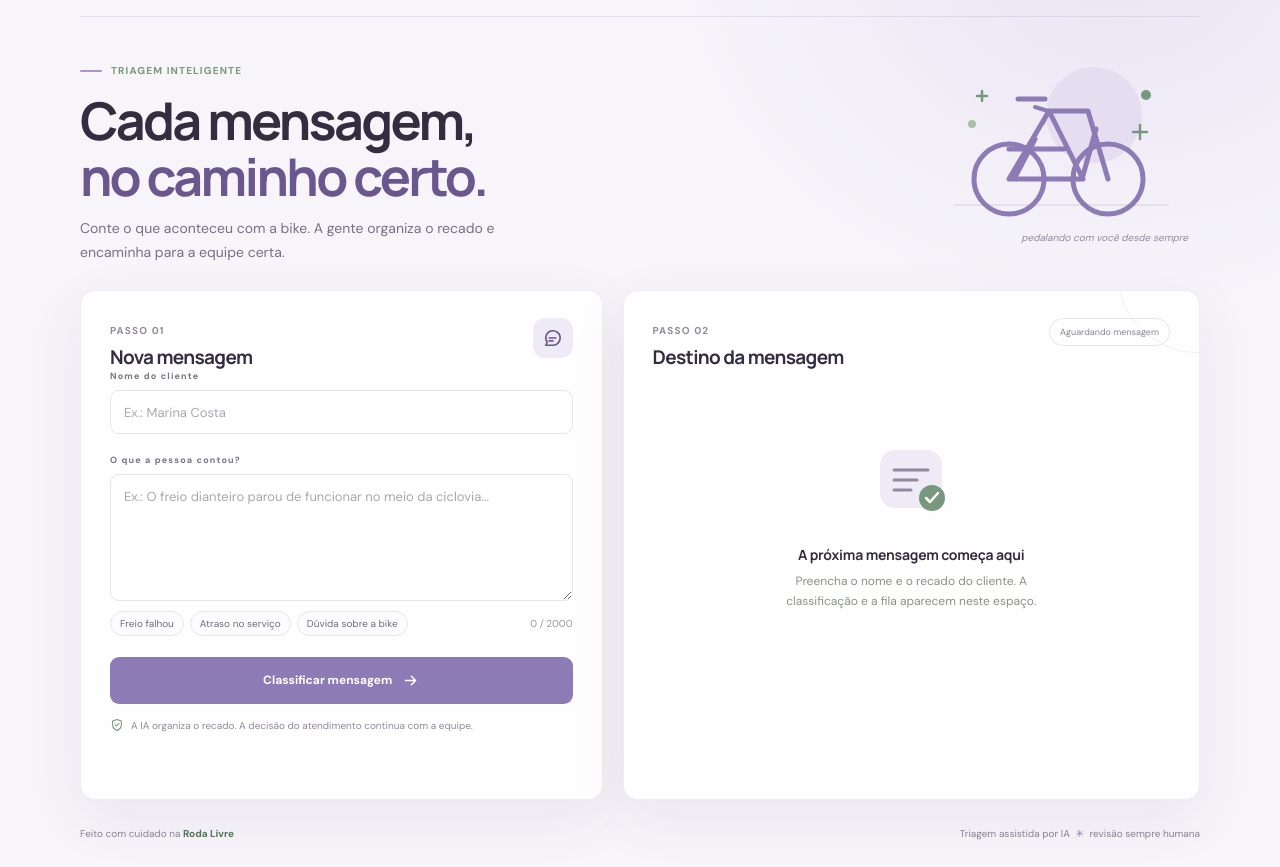
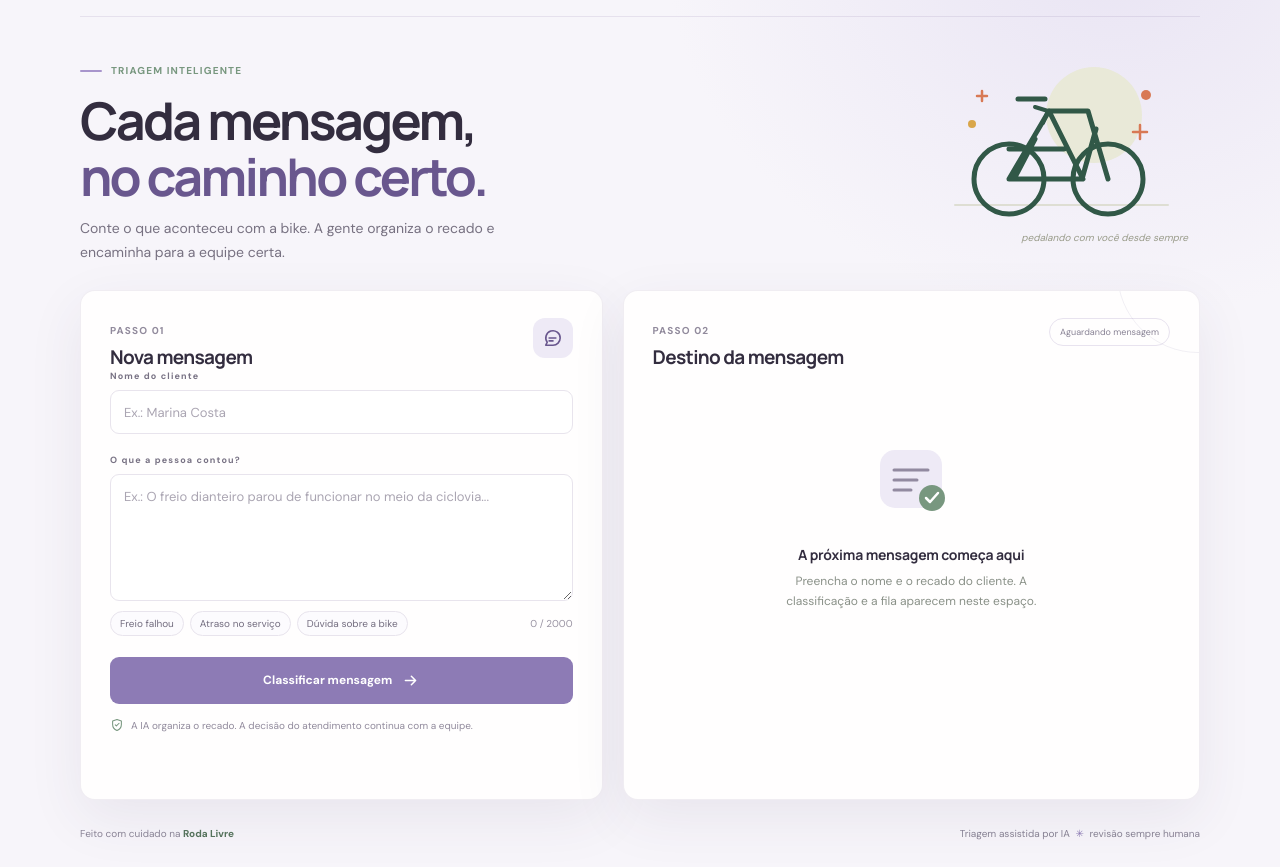
Before and after one commit to JuliaHsantana/KODIE-desafio-ia-automacao, a website: page public/index.html in a window 1280 px wide. Shown: the part 61-928 px from the top of the page. Drawn offline with Linux system fonts and the light colour scheme; no server answers.

Commit message:
style: restore original bicycle illustration

```diff
--- a/public/index.html
+++ b/public/index.html
@@ -45,14 +45,14 @@
           <div class="intro-art" aria-hidden="true">
             <div class="art-sun"></div>
             <svg viewBox="0 0 250 190" fill="none">
-              <path d="M22 154h213" stroke="#e4dfee" stroke-width="2" stroke-linecap="round"/>
-              <circle cx="76" cy="128" r="35" stroke="#8d7bb5" stroke-width="5"/>
-              <circle cx="175" cy="128" r="35" stroke="#8d7bb5" stroke-width="5"/>
-              <path d="m76 128 40-68 34 68H76Zm40-68h39l20 68m-99-30h55m-50 30 21-40m47 40 14-50m-78-30h27" stroke="#8d7bb5" stroke-width="5" stroke-linecap="round" stroke-linejoin="round"/>
-              <path d="m102 56 13 4-5 12" stroke="#8d7bb5" stroke-width="4" stroke-linecap="round" stroke-linejoin="round"/>
-              <circle cx="213" cy="44" r="5" fill="#78977f"/>
-              <circle cx="39" cy="73" r="4" fill="#a5c3a2"/>
-              <path d="M207 74v14m-7-7h14M49 40v10m-5-5h10" stroke="#78977f" stroke-width="2.5" stroke-linecap="round"/>
+              <path d="M22 154h213" stroke="#deded3" stroke-width="2" stroke-linecap="round"/>
+              <circle cx="76" cy="128" r="35" stroke="#315847" stroke-width="5"/>
+              <circle cx="175" cy="128" r="35" stroke="#315847" stroke-width="5"/>
+              <path d="m76 128 40-68 34 68H76Zm40-68h39l20 68m-99-30h55m-50 30 21-40m47 40 14-50m-78-30h27" stroke="#315847" stroke-width="5" stroke-linecap="round" stroke-linejoin="round"/>
+              <path d="m102 56 13 4-5 12" stroke="#315847" stroke-width="4" stroke-linecap="round" stroke-linejoin="round"/>
+              <circle cx="213" cy="44" r="5" fill="#d87955"/>
+              <circle cx="39" cy="73" r="4" fill="#d9a64a"/>
+              <path d="M207 74v14m-7-7h14M49 40v10m-5-5h10" stroke="#d87955" stroke-width="2.5" stroke-linecap="round"/>
             </svg>
             <span class="art-caption">pedalando com você desde sempre</span>
           </div>
--- a/public/styles.css
+++ b/public/styles.css
@@ -221,14 +221,14 @@ h1 span {
   top: 16px;
   right: 46px;
   border-radius: 50%;
-  background: #e5def1;
+  background: #e9e9d8;
 }
 
 .art-caption {
   position: absolute;
   right: 0;
   bottom: -3px;
-  color: #928aa0;
+  color: #9a9c8b;
   font-size: 10px;
   font-style: italic;
 }
```
Also changed, not shown: docs/prints/interface-mobile.png.
